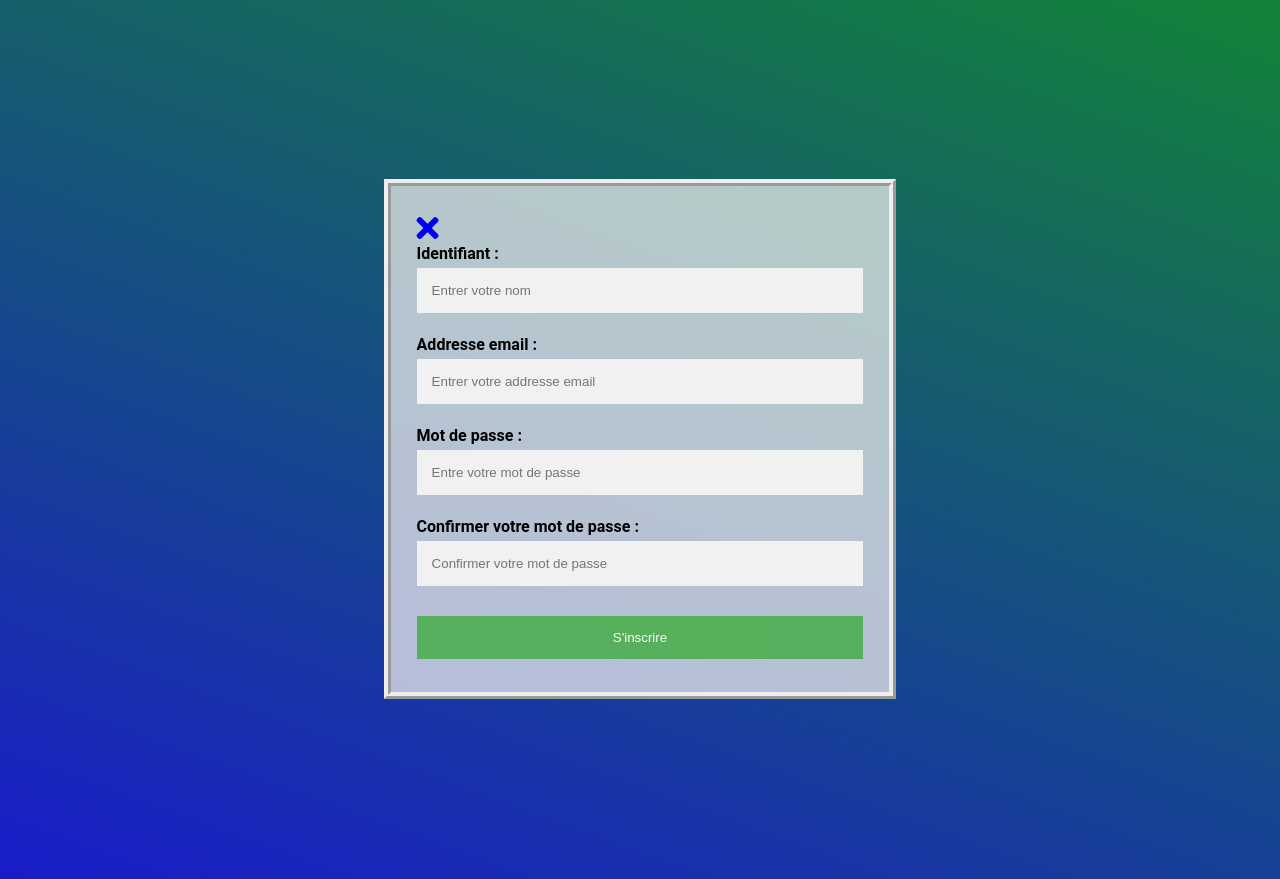
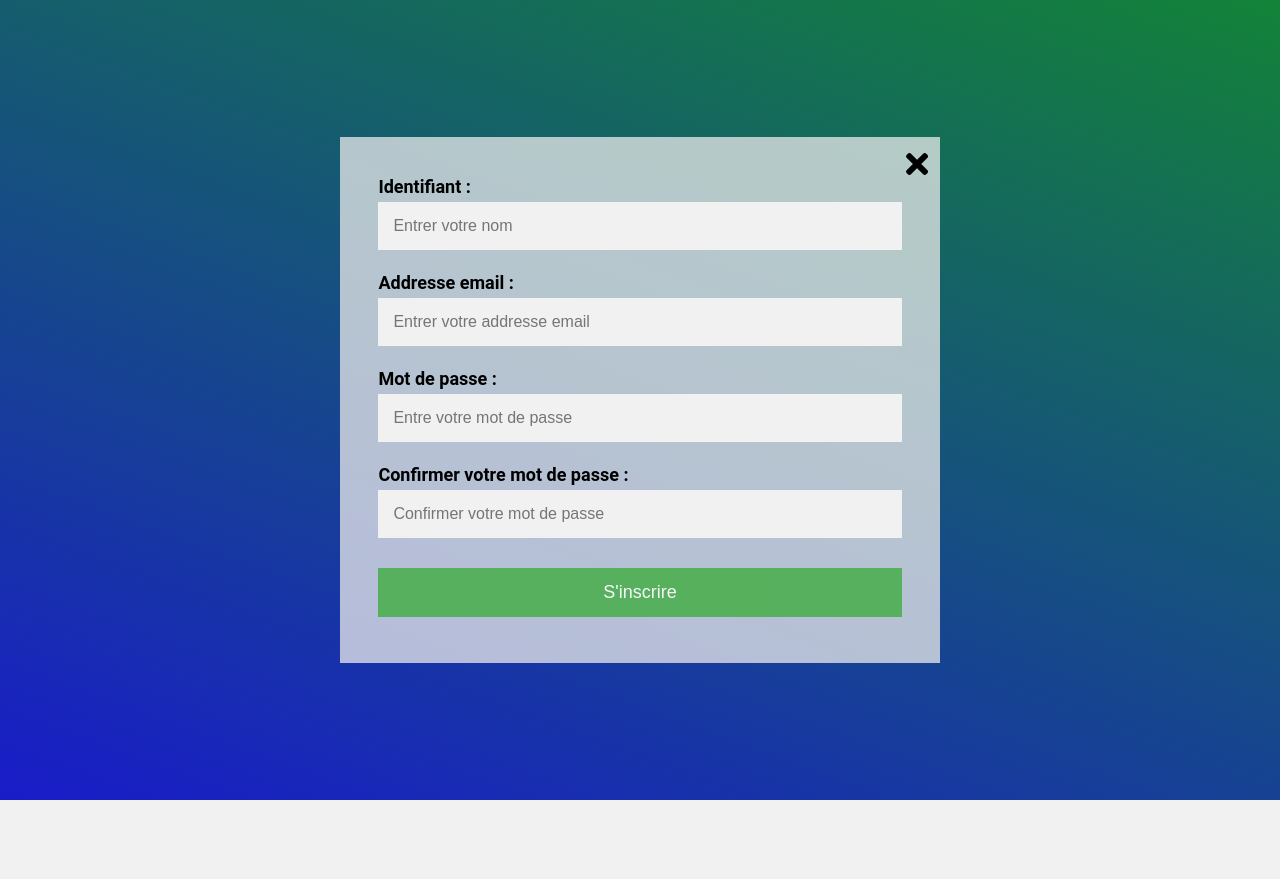
Before and after one commit to Dams0601/SPE-CO, a PHP site: page /html/signup.html in a window 1280 px wide. After the commit the page ends 800 px from the top, so only its background shows below. Run offline with PHP 8.4, Linux system fonts and the light colour scheme; some libraries are stand-ins or nearby versions.

Commit message:
Add files via upload

```diff
--- a/Spe&Co/web/css/style_userlog.css
+++ b/Spe&Co/web/css/style_userlog.css
@@ -8,97 +8,25 @@
 body {
     font-family: Roboto, sans-serif;
     background: rgb(255, 255, 255);
-}
-
-/* NAVBAR */
-nav {
-    display: flex;
-    flex-direction: row;
-    align-items: center;
-    justify-content: space-around;
-    background-color: rgb(255, 255, 255);
-    min-height: 100px;
-    flex-wrap: wrap;
-}
-
-nav .logo img {
-    width: 60px;
-}
-
-.navbar-content {
-    width: 80%;
-    display: flex;
-    flex-direction: row;
-    align-items: center;
-    justify-content: space-between;
-}
-
-.navbar-content li {
-    list-style: none;
-}
-
-.navbar-content li a {
-    text-decoration: none;
-    color: black;
-    text-transform: uppercase;
-    font-weight: 500;
-    background: linear-gradient(to top, rgba(0, 0, 0, 0.5) 0%, rgba(0, 0, 0, 0.5) 10%, transparent 10.01%) no-repeat left bottom / 0 100%;
-    transition: background-size .5s;
-    cursor: pointer;
-}
-
-.navbar-content li a:hover {
-    color: rgb(121, 121, 121);
-    background-size: 100% 100%;
-}
-
-.hamburger {
-    background-color: transparent;
-    border: 0;
-    color: black;
-    cursor: pointer;
-    font-size: 20px;
-    display: none;
-}
-
-.hamburger:focus {
-    outline: none;
-}
-
-.inscription {
-    padding: 10px 20px;
-    border: 2px solid transparent;
-    background: #508DE8;
-    border-radius: 10px;
-    transition: all .5s;
-    color: white;
-    font-size: large;
-    cursor: pointer;
-
-}
-
-.inscription:hover {
-    border: 2px solid #508DE8;
-    background: transparent;
-    color: #508DE8;
+    height: 100vh;
 }
 
 
 /* Content */
 section{
-    padding-top: 14%;
-    padding-bottom: 14%;
+    height: 100vh;
+    width: 100%;
+    display: flex;
+    align-items: center;
+    justify-content: center;
     background: linear-gradient(20deg,#191cc9, #138338);
 }
 
 #form_div{
-    margin-left: 30%;
-    margin-right: 30%;
-    padding-top: 2%;
-    padding-bottom: 2%;
-    padding-left: 2%;
-    padding-right: 2%;
-    border: 2mm ridge;
+    position: relative;
+    max-width: 600px;
+    width: 60%;
+    padding: 3%;
     background-color: rgba(235, 235, 235, 0.75);
 }
 
@@ -109,32 +37,57 @@ form{
     font-weight: bold;
 }
 
+.fas {
+    position: absolute;
+    top: 2%;
+    right: 2%;
+    color: black;
+    transition: color .5s;
+}
+
+.fas:hover {
+    color: red;
+    animation: alternate rotate .5s;
+}
 
 
 /* FORMULAIRE */
+
+label {
+    font-size: 18px;
+}
+
 input[type=text], input[type=password] {
     width: 100%;
     padding: 15px;
+    font-size: 16px;
     margin: 5px 0 22px 0;
     display: inline-block;
     border: none;
     background: #f1f1f1;
+    transition: all .3s;
 }
 
-input[type=text]:focus, input[type=password]:focus {
-    background-color: #ddd;
+input[type=text]:focus, input[type=password]:focus, input[type=text]:hover, input[type=password]:hover {
+    background-color: rgb(208, 208, 208);
     outline: none;
 }
 
 #submit{
     background-color: #4CAF50;
     color: white;
+    font-size: 18px;
     padding: 14px 20px;
     margin: 8px 0;
     border: none;
     cursor: pointer;
     width: 100%;
     opacity: 0.9;
+    transition: all .5s;
+}
+
+#submit:hover {
+    background-color: #3b853d;
 }
 
 .new_page{
@@ -143,10 +96,24 @@ input[type=text]:focus, input[type=password]:focus {
 }
 
 
-/* FOOTER */
-footer {
-    background: #000;
-    color: white;
-    padding: 10px 0;
-    text-align: center;
+/* ADAPTATION AUX DIFFERENTES TAILLES D'ECRAN*/
+@media screen and (max-width: 700px) {
+    #form_div {
+        width: 70%;
+        padding: 6%;
+    }
+    .fas {
+        position: absolute;
+        top: 2%;
+        right: 15px;
+    }
 }
+
+@keyframes rotate {
+    from{
+        transform: rotate(0);
+    }
+    to {
+        transform: rotate(360deg);
+    }
+}
```
